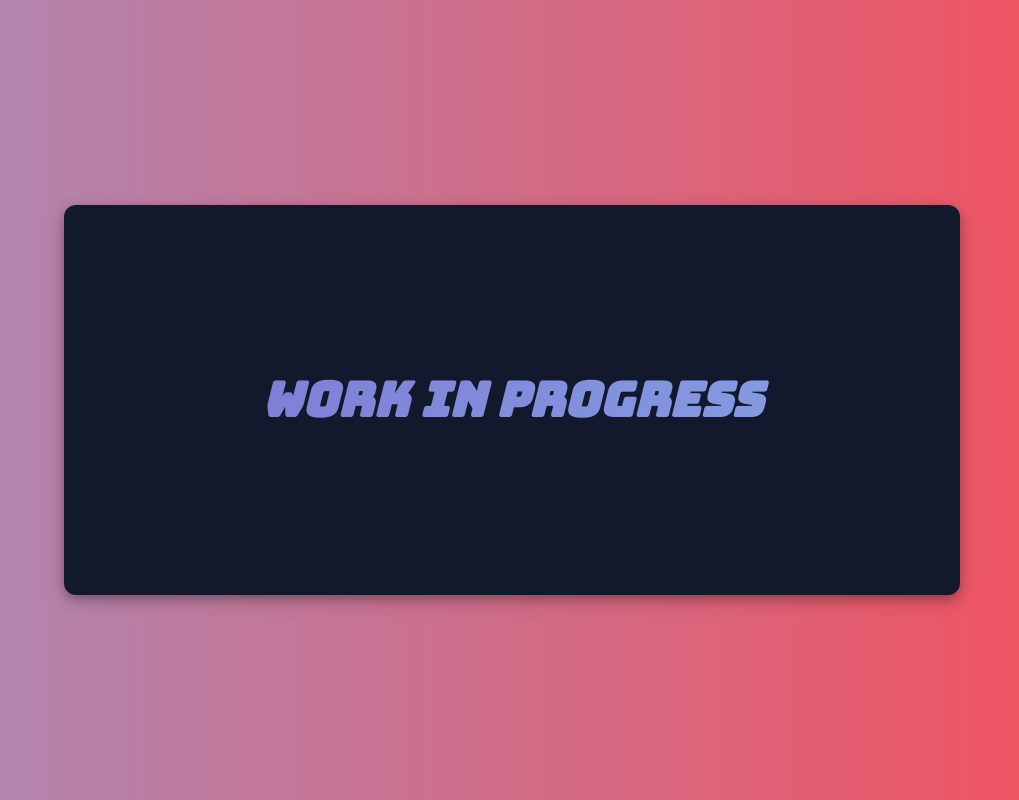
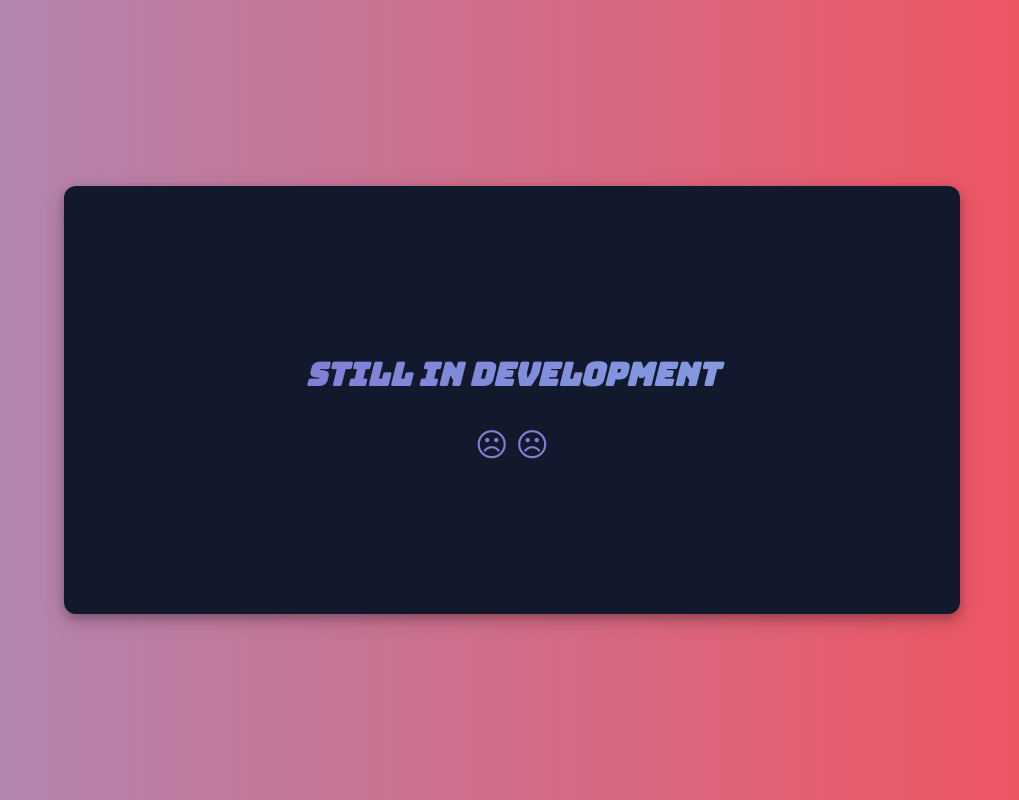
Before and after one commit to aais1/aais1.github.io, a plain HTML site: page index.html in a window 1280 px wide. Shown: the whole page, without its empty margins (128-1147 px from the left). Drawn offline with Linux system fonts and the light colour scheme.

Commit message:
Update font weight and size in index.html

```diff
--- a/index.html
+++ b/index.html
@@ -58,9 +58,9 @@ body {
   padding: 1rem;
   text-align: center;
   text-transform: uppercase;
-  font-weight: 900;
+  font-weight: 700;
   font-style: italic;
-  font-size: 3rem;
+  font-size: 2rem;
   color: #7f7fd5;
   line-height: 0.8;
   background-image: var(--gradient);
@@ -109,7 +109,8 @@ body {
 <body>
 
  <div class="container">
-        <h1 class="title">Work In Progress</h1>
+        <h2 class="title">Still in Development</h2>
+        <h2 style="color: #7f7fd5;font-size: 2rem; margin: 0; padding: 0;">☹ ☹</h2>
       </div>
 
 </body>
```
